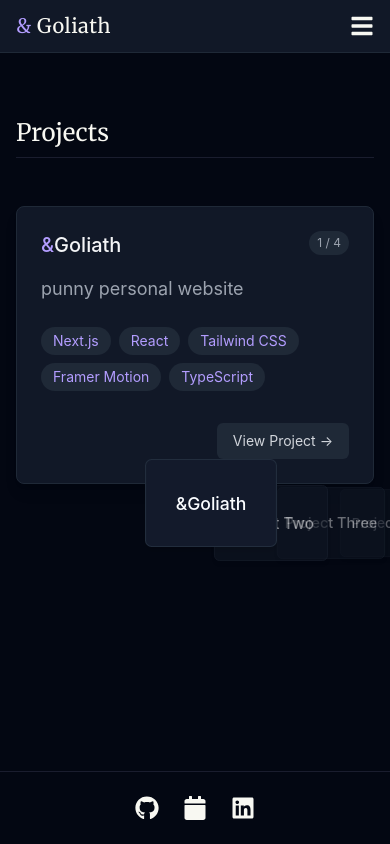
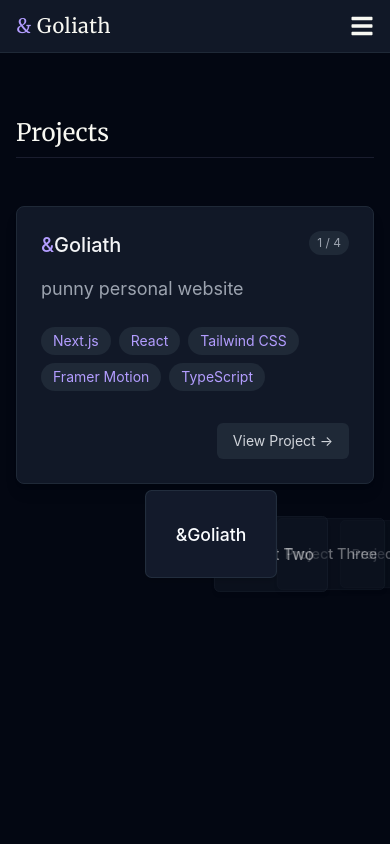
Before and after one commit to David3748/AndGoliath, a Next.js app: page /projects in a window 390 px wide. Shown: the top 844 px of the page. Built offline with nearby package versions, Linux system fonts and the light colour scheme.

Commit message:
mobile didn't work with earlier fix

```diff
--- a/src/pages/projects.tsx
+++ b/src/pages/projects.tsx
@@ -91,17 +91,17 @@
     onSwipedLeft: () => handleChangeIndex((activeIndex + 1) % projects.length),
     onSwipedRight: () => handleChangeIndex((activeIndex - 1 + projects.length) % projects.length),
     trackMouse: true,
-    });
+  });
 
   return (
     <Layout title="&Goliath | Projects">
-      <div className="flex flex-col min-h-[calc(100vh-350px)]"> {/* Modified min-h-screen */}
+      <div className="flex flex-col min-h-screen">
         <h1 className="text-2xl md:text-3xl font-serif text-foreground border-b border-current-line pb-2 mt-8 mb-12">
           Projects
         </h1>
 
-        {/* Main project display area - Removed mb-16 and added a wrapper div */}
-        <div className="relative" style={{ height: 'auto' }} {...swipeHandlers}>
+        {/* Main project display area with fixed height to prevent overlap */}
+        <div className="relative" style={{ height: '300px' }} {...swipeHandlers}>
           <AnimatePresence initial={false} custom={direction}>
             <motion.div
               key={activeIndex}
@@ -154,8 +154,9 @@
             </motion.div>
           </AnimatePresence>
         </div>
-        {/* Navigation Bar - Stacking with absolute positioning */}
-        <div className="mt-auto relative h-24 mb-0">
+
+        {/* Navigation Bar - positioned below the card display */}
+        <div className="relative h-20 mt-2">
           <div className="absolute left-1/2 transform -translate-x-1/2 w-full">
             {projects.map((project, index) => (
               <motion.div
```
